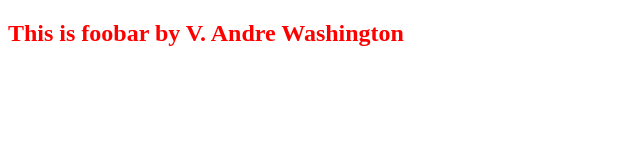
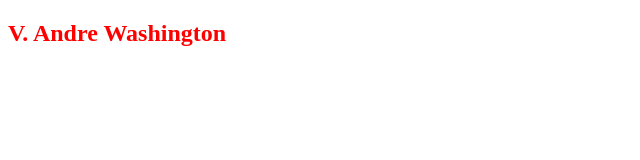
Before and after one commit to VWashingtonCoder/foobar, a plain HTML site: page index.html in a window 1280 px wide. Shown: the whole page, without its empty margins (0-640 px from the left). Drawn offline with Linux system fonts and the light colour scheme.

Commit message:
updated h2 with my name

```diff
--- a/index.html
+++ b/index.html
@@ -8,6 +8,6 @@
     <title>I'm Committed</title>
 </head>
 <body>
-    <h2>This is foobar by V. Andre Washington</h2>
+    <h2>V. Andre Washington</h2>
 </body>
 </html>
```
